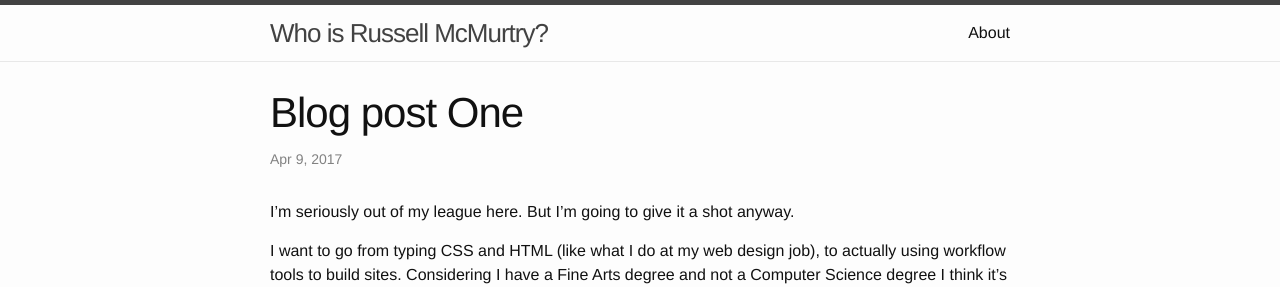
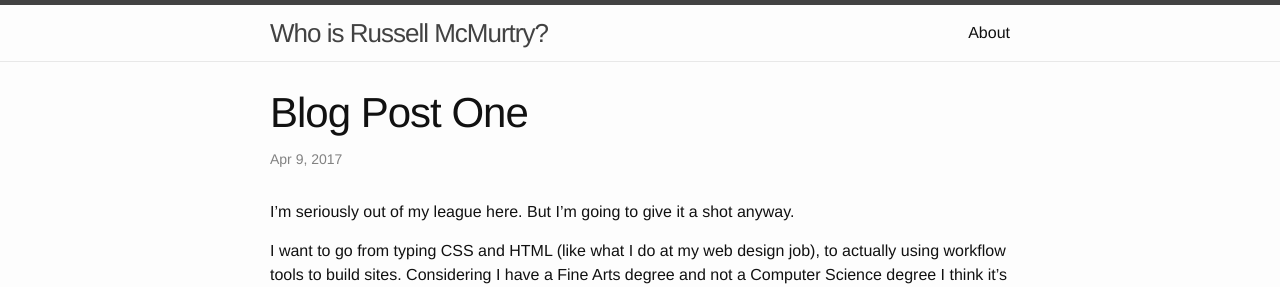
Before and after one commit to McMurtry7/mcmurtry7.github.io, a Jekyll site: the page built from _posts/2017-04-08-blog-post-one.markdown, in a window 1280 px wide. Shown: the top 287 px of the page. Built offline with Jekyll 4.4.1, drawn with Linux system fonts in a browser that asks for light colours.

Commit message:
p is not P

```diff
--- a/_posts/2017-04-08-blog-post-one.markdown
+++ b/_posts/2017-04-08-blog-post-one.markdown
@@ -1,6 +1,6 @@
 ---
 layout: post
-title:  "Blog post One"
+title:  "Blog Post One"
 date:   2017-04-08 18:42:22 -0600
 categories: post
 ---
```
